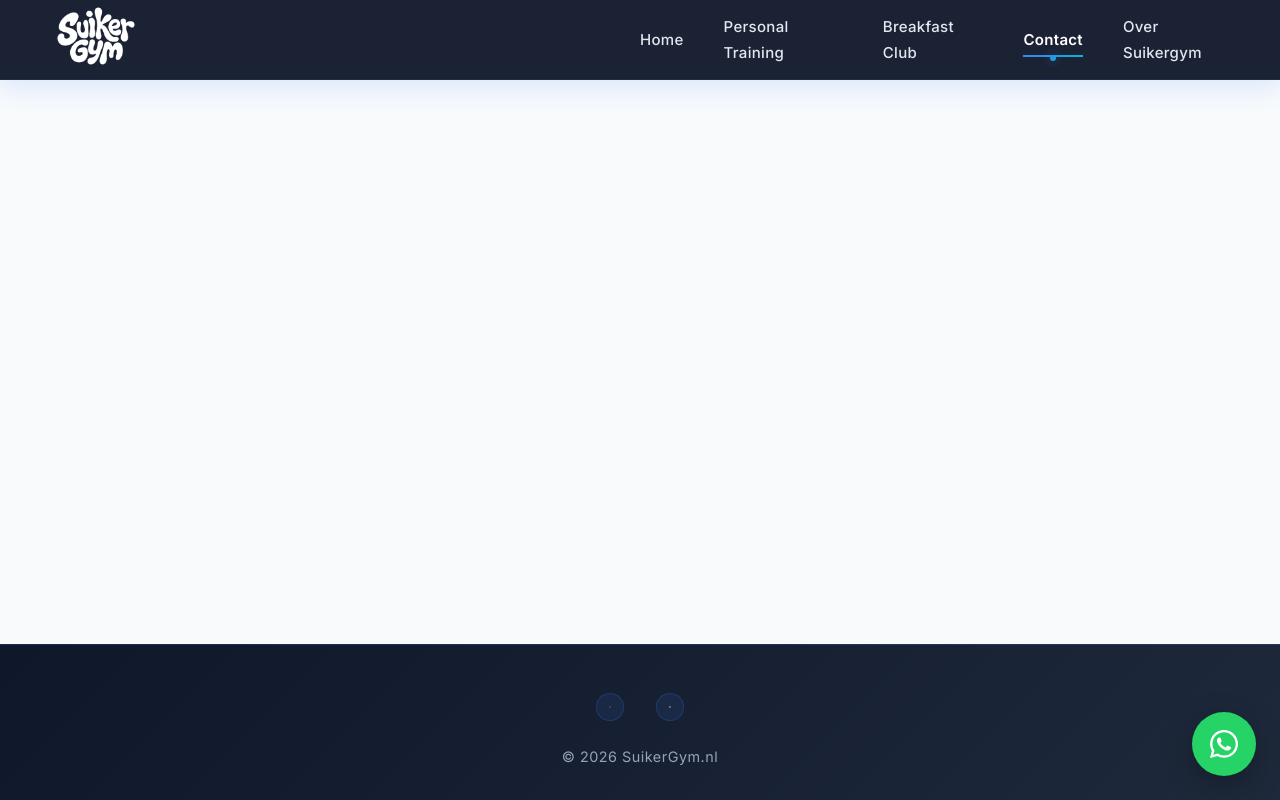
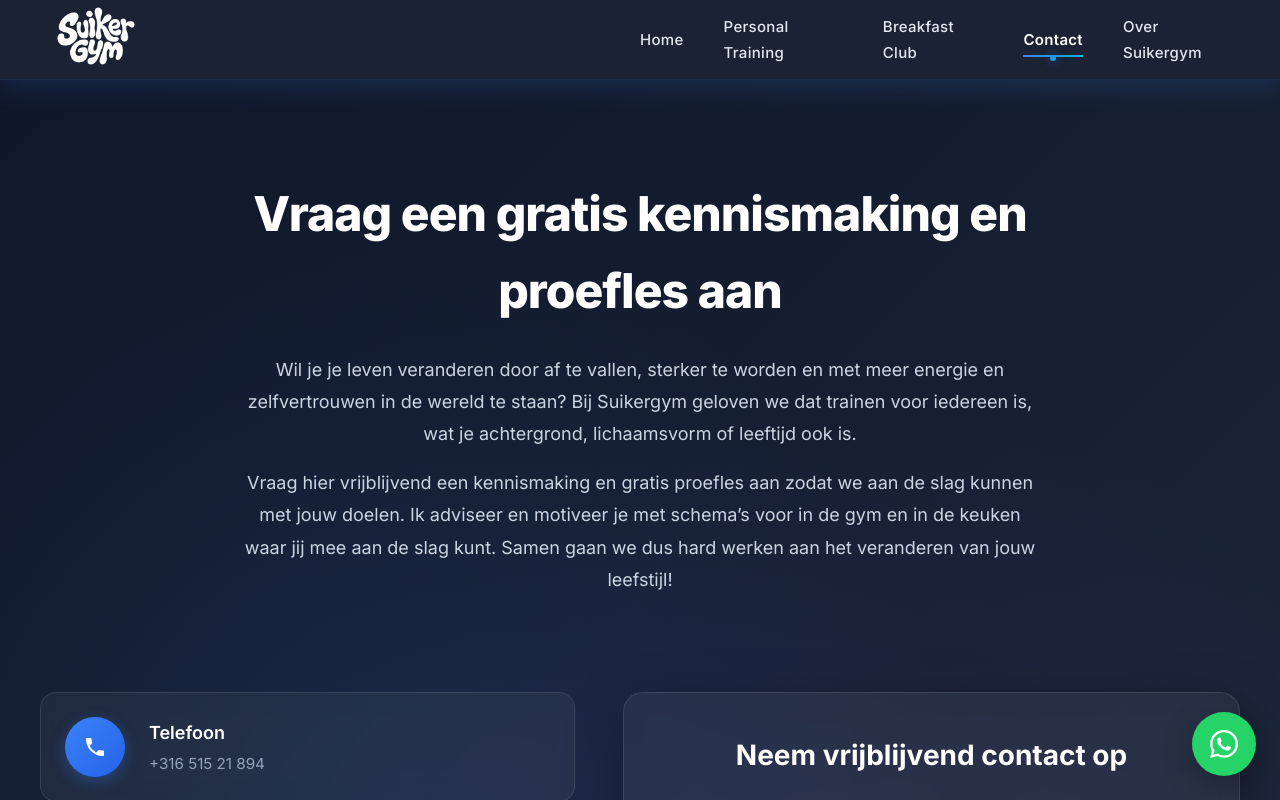
Before and after one commit to Suikergym/suikergym.front.end, a React (Create React App) app in the folder SuikerGym.Api/ClientApp/: page /contact in a window 1280 px wide. Shown: the top 800 px of the page. Built offline with nearby package versions, Linux system fonts and the light colour scheme; no server answers.

Commit message:
fixed routing issue

```diff
--- a/SuikerGym.Api/ClientApp/src/App.js
+++ b/SuikerGym.Api/ClientApp/src/App.js
@@ -11,8 +11,6 @@ import BreakfastClub from "./pages/BreakfastClub";
 import { BrowserRouter as Router, Route, Routes } from "react-router-dom";
 import ReactGA from "react-ga4";
 import WhatsAppFab from "./components/WhatsAppFab";
-
-
 
 ReactGA.initialize("G-1R5HPWE4BJ");
 
@@ -36,8 +34,8 @@ function App() {
             <Route path="/" element={<Home />} />
             <Route path="/breakfast-club" element={<BreakfastClub />} />
             <Route path="/personal-training" element={<PersonalTraining />} />
-  <Route path="/over-suigergym" element={<About />} />
-  <Route path="/kennismaken" element={<Contact />} />
+            <Route path="/about" element={<About />} />
+            <Route path="/contact" element={<Contact />} />
           </Routes>
           <Footer />
         </Router>
--- a/SuikerGym.Api/ClientApp/src/components/Footer.js
+++ b/SuikerGym.Api/ClientApp/src/components/Footer.js
@@ -1,6 +1,6 @@
 import React from 'react'
-import InstagramIcon from '@material-ui/icons/Instagram';
-import FacebookIcon from '@material-ui/icons/Facebook';
+import InstagramIcon from '@mui/icons-material/Instagram';
+import FacebookIcon from '@mui/icons-material/Facebook';
 import '../styles/Footer.css';
 
 function Footer() {
```
Also changed, not shown: SuikerGym.Api/ClientApp/package.json (+7 -2 lines), SuikerGym.Api/ClientApp/src/pages/Contact.js (+4 -4 lines), 1 other file (tests, documents, lock files or other folders). Lines whose indentation alone changed are shown as unchanged.
